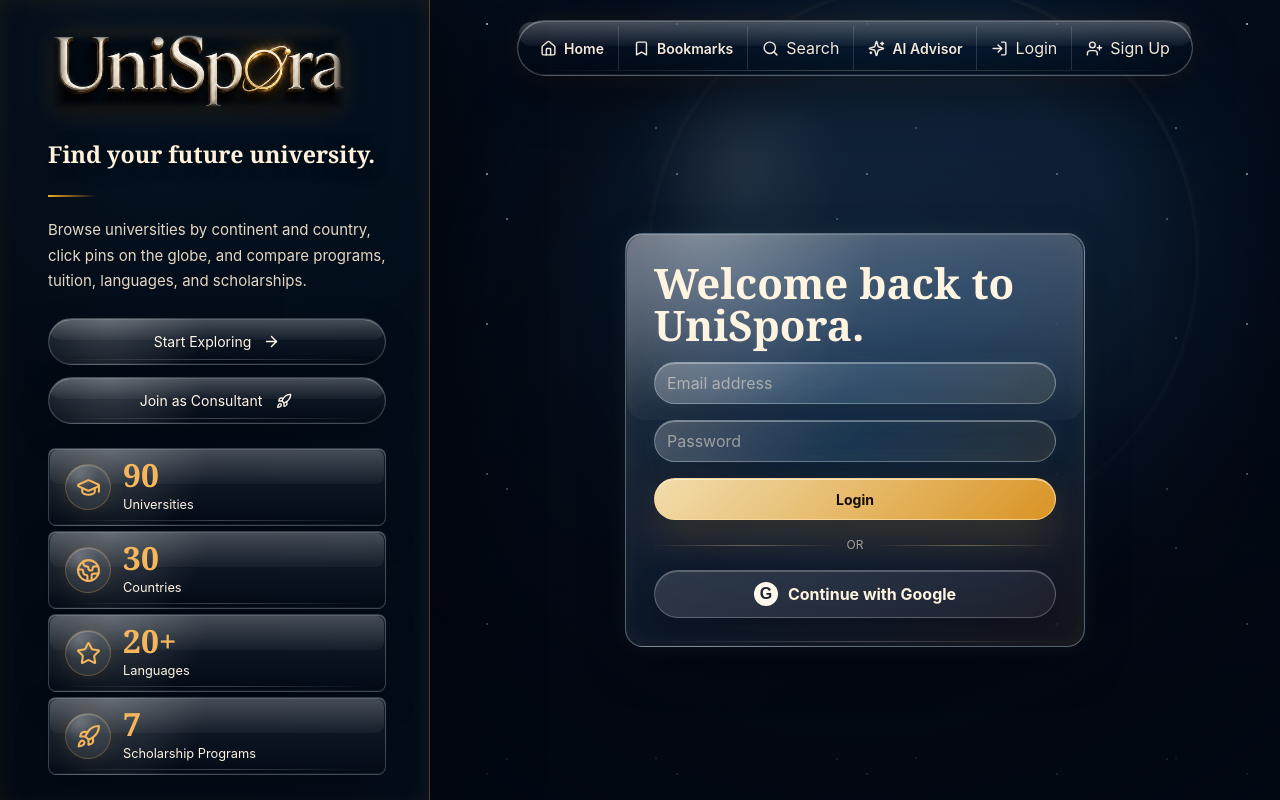
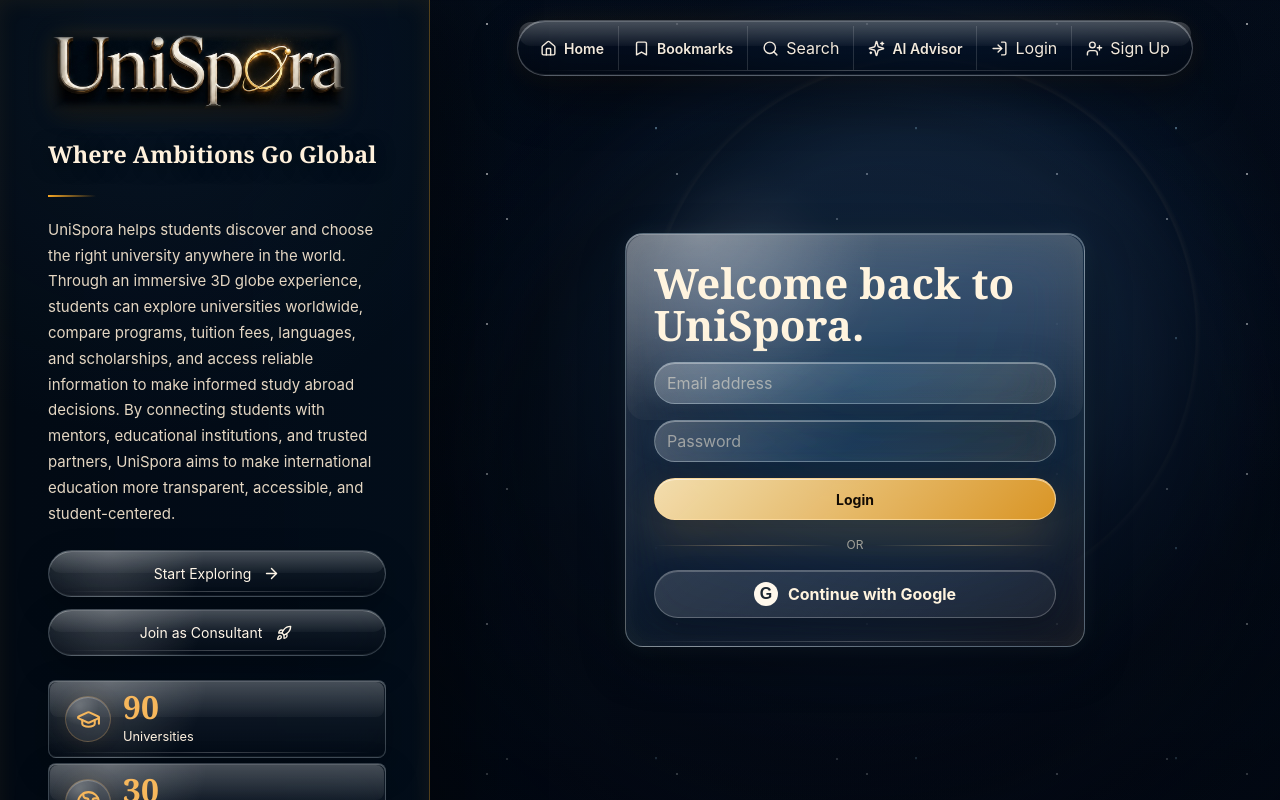
Before and after one commit to shah-ahmad/UNISPORA, a React (Vite) app: page /login in a window 1280 px wide. Shown: the top 800 px of the page. Built offline with nearby package versions, Linux system fonts and the light colour scheme; no server answers.

Commit message:
Update homepage hero copy

```diff
--- a/src/components/layout/SidebarHero.tsx
+++ b/src/components/layout/SidebarHero.tsx
@@ -8,9 +8,9 @@
     <aside className="home-sidebar">
       <BrandLogo />
       <div className="home-copy">
-        <h1>Find your future university.</h1>
+        <h1>Where Ambitions Go Global</h1>
         <span className="gold-rule" />
-        <p>Browse universities by continent and country, click pins on the globe, and compare programs, tuition, languages, and scholarships.</p>
+        <p>UniSpora helps students discover and choose the right university anywhere in the world. Through an immersive 3D globe experience, students can explore universities worldwide, compare programs, tuition fees, languages, and scholarships, and access reliable information to make informed study abroad decisions. By connecting students with mentors, educational institutions, and trusted partners, UniSpora aims to make international education more transparent, accessible, and student-centered.</p>
       </div>
       <div className="grid gap-3">
         <GlassLink href="/">
```
